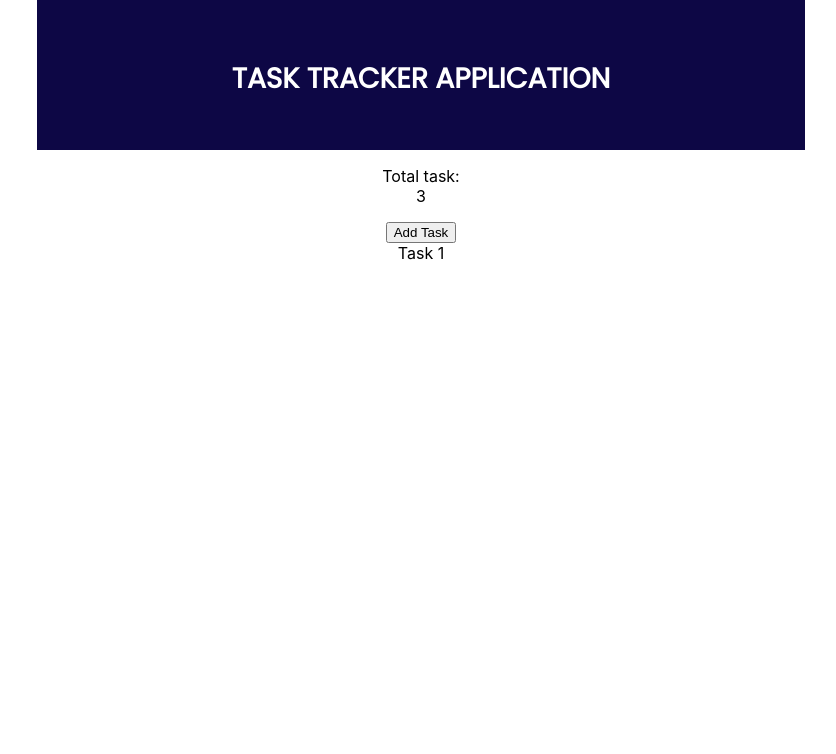
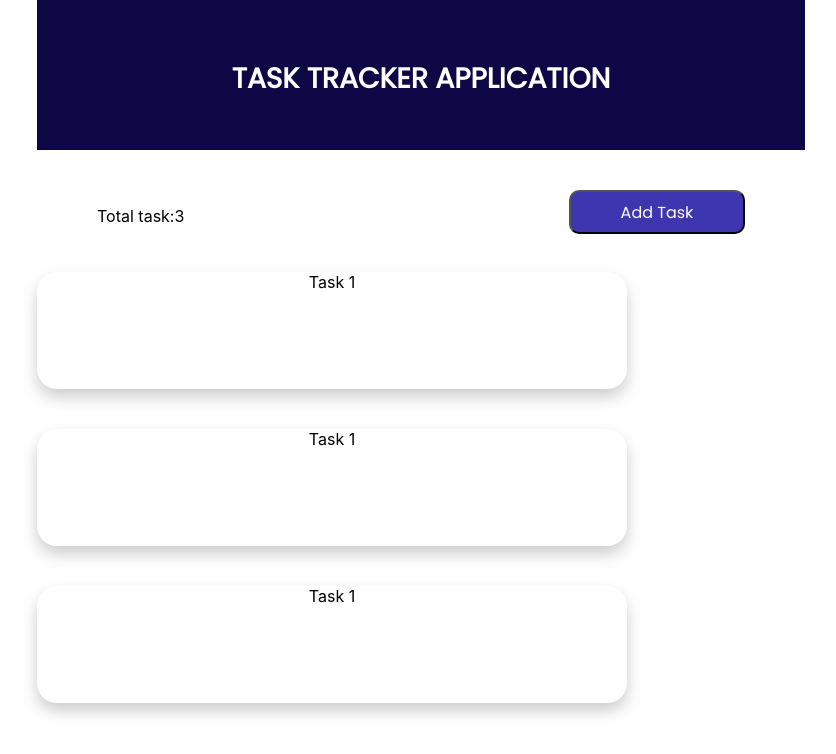
Before and after one commit to Azubi-Tango-Team/task-tracker, a React (Create React App) app: page / in a window 1280 px wide. Shown: the top 754 px of the page, without its empty margins (219-1055 px from the left). Built offline with nearby package versions, Linux system fonts and the light colour scheme.

Commit message:
added css design for buttons and task cards

```diff
--- a/src/App.css
+++ b/src/App.css
@@ -3,12 +3,11 @@
   display: flex;
   flex-direction: column;
   align-items: center;
-  justify-content: center;
 
 }
 .main {
+  background-color: #ffffff;
   text-align: center;
-  background-color: #ffffff;
   width: 768px;
   height: 2000px;
 }
@@ -30,7 +29,35 @@
 }
 .container-task{
   display: flex;
-  flex-direction: column;
-  align-items: center;
-  justify-content: center;
+ justify-content: space-between;
+ padding-top: 40px;
+ padding-left: 60px;
+ padding-right: 60px;
+ padding-bottom: 30px;
+
 }
+.btn{
+background-color: #3E36B0;
+width: 176px;
+height: 44px;
+border-radius: 10px;
+font-family: "Poppins";
+font-size: 16px;
+color: #ffffff;
+}
+.p{
+  font-family: "Poppins";
+  font-size: 16px;
+}
+.card-container{
+  padding-bottom: 40px;
+}
+.card-task{
+  width: 590px;
+  height: 117px;
+  background-color: #ffffff;
+  border-radius: 20px;
+  box-shadow: 0 8px 16px 0 rgba(0,0,0,0.2);
+
+
+}
--- a/src/Pages/Main.jsx
+++ b/src/Pages/Main.jsx
@@ -1,22 +1,25 @@
-import React from 'react'
-import Button from '../Components/Button'
-import Cardtask from '../Components/Cardtask'
+import React from "react";
+import Button from "../Components/Button";
+import Cardtask from "../Components/Cardtask";
 
 function Main() {
   return (
-    <div className='container-main'>
-    <div className='main'>
-
-        <div className='container-task'>
-            <div><p>Total task:<Cardtask name ="3"/></p></div>
-        <Button name="Add Task" />
+    <div className="container-main">
+      <div className="main">
+        <div className="container-task">
+          <div>
+            <p>
+              Total task:3
+            </p>
+          </div>
+          <Button name="Add Task" />
         </div>
-
-
-    <Cardtask name ="Task 1"/>
+        <div className="card-container"> <Cardtask name="Task 1" /></div>
+        <div className="card-container"> <Cardtask name="Task 1" /></div>
+        <div className="card-container"> <Cardtask name="Task 1" /></div>
+      </div>
     </div>
-    </div>
-  )
+  );
 }
 
-export default Main
+export default Main;
```
